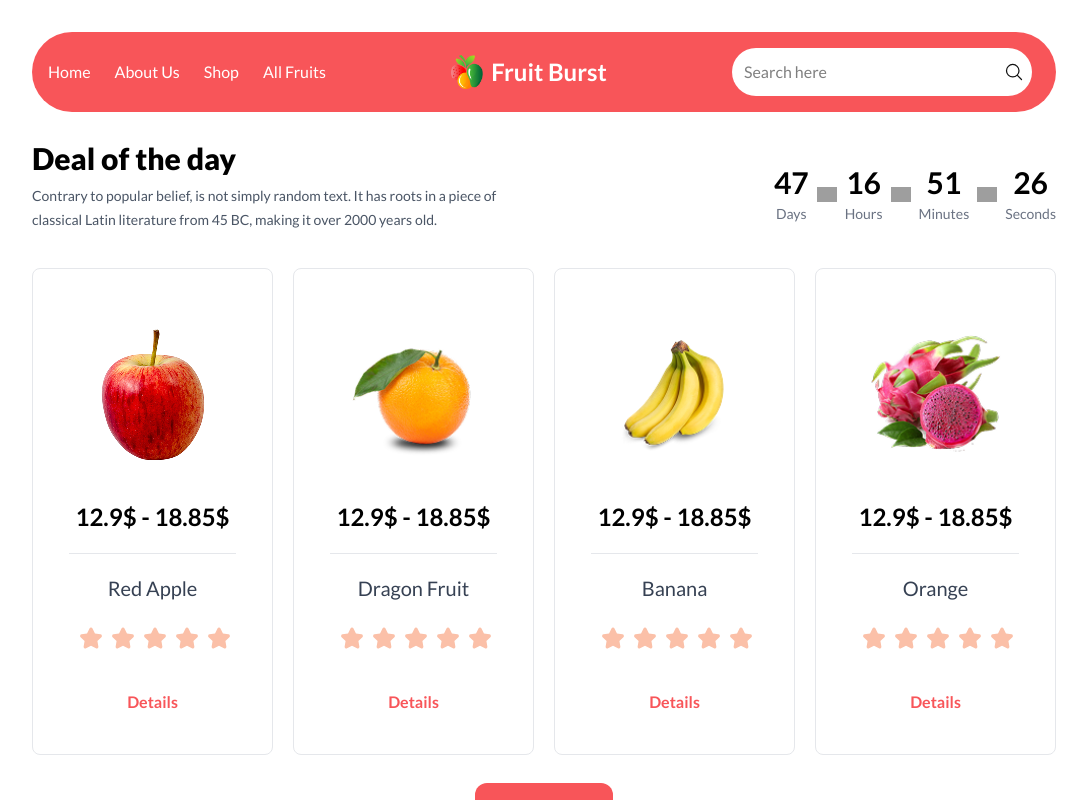
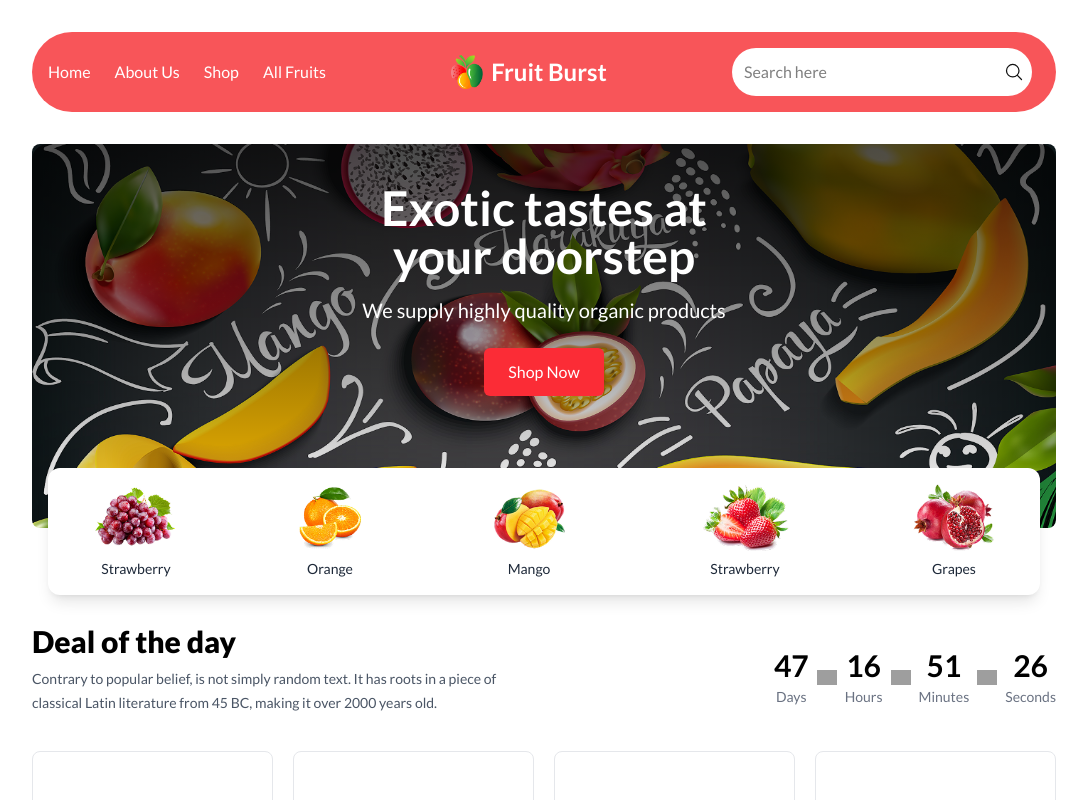
Before and after one commit to dinh2350/nextjs-fruit, a Next.js app: page / in a window 1280 px wide. Shown: the top 800 px of the page, without its empty margins (96-1183 px from the left). Built offline with nearby package versions, Linux system fonts and the light colour scheme; grey boxes are pictures that could not be loaded.

Commit message:
split component

```diff
--- /dev/null
+++ b/src/app/components/Fruit.tsx
@@ -0,0 +1,16 @@
+import { IFruitCatergory } from "types/type";
+
+interface IFruitItem {
+  fruitItem: IFruitCatergory;
+}
+const Fruit = ({ fruitItem }: IFruitItem) => {
+  const { name, imageUrl } = fruitItem;
+  return (
+    <div className="flex flex-col items-center ">
+      <img src={imageUrl} className="w-[60%]" alt="Grapes" />
+      <span className="mt-2 text-sm text-gray-800">{name}</span>
+    </div>
+  );
+};
+
+export default Fruit;
--- /dev/null
+++ b/src/app/components/FruitList.tsx
@@ -0,0 +1,20 @@
+import Fruit from "app/components/Fruit";
+import { IFruitCatergory } from "types/type";
+
+interface FruitListProps {
+  categories: IFruitCatergory[];
+}
+const FruitList = ({ categories }: FruitListProps) => {
+  const renderFruitList = (categories: IFruitCatergory[]) =>
+    categories.map((item) => <Fruit key={item.id} fruitItem={item} />);
+
+  return (
+    <div className="relative hidden md:block -mt-15 z-20 max-w-5xl mx-auto px-4">
+      <div className="bg-white rounded-xl shadow-lg p-4 flex items-center justify-between gap-4 overflow-x-auto">
+        {renderFruitList(categories)}
+      </div>
+    </div>
+  );
+};
+
+export default FruitList;
--- a/src/app/components/banner.tsx
+++ b/src/app/components/banner.tsx
@@ -1,4 +1,8 @@
+import FruitList from "app/components/FruitList";
+import data from "data.json";
+
 const Banner = () => {
+  const { banner, categories } = data;
   return (
     <div>
       <div
@@ -6,26 +10,23 @@ const Banner = () => {
         className="relative mt-8 w-full"
         data-carousel="slide"
       >
-        <div className="absolute z-10 bg-gradient-to-b from-black/60 via-black/40 to-transparent w-full h-full rounded-2xl"></div>
-
         <div className="relative overflow-hidden rounded-lg h-56 md:h-96 w-full ">
-          <div className="duration-700 ease-in-out " data-carousel-item>
+          <div className="absolute z-10 bg-gradient-to-b from-black/70 via-black/40 to-transparent w-full h-full rounded-2xl"></div>
+          <div className="duration-700 ease-in-out ">
             <img
-              src="/images/carousel/banner.png"
+              src={banner.backgroundImages}
               className="absolute z-0 w-full h-full object-center -translate-x-1/2 -translate-y-1/2 top-1/2 left-1/2"
               alt="..."
             />
           </div>
         </div>
 
-        <div className="absolute w-full -translate-x-1/2 -translate-y-1/2 top-1/2 left-1/2 z-10 text-white ">
-          <h1 className=" md:text-5xl font-bold text-center text-xl">
-            Exotic tastes at your
-            <br />
-            doorstep
+        <div className="absolute w-full top-10 z-10 text-white ">
+          <h1 className=" md:text-5xl text-xl font-bold text-center lg:w-[40%] mx-auto">
+            {banner.title}
           </h1>
           <p className="mt-4 text-sm md:text-xl text-center">
-            We supply highly quality organic products
+            {banner.subTitle}
           </p>
           <div className="flex justify-center">
             <button className=" mt-6 bg-red-500 hover:bg-red-600 text-white px-6 py-3 rounded-md cursor-pointer">
@@ -34,86 +35,7 @@ const Banner = () => {
           </div>
         </div>
 
-        <button
-          type="button"
-          className="absolute px-2 top-1/2 left-0 start-0 z-30 flex items-center justify-center cursor-pointer group focus:outline-none"
-          data-carousel-prev
-        >
-          <span className="inline-flex items-center justify-center w-7 h-7 md:w-10 md:h-10 rounded-full bg-neutral-800 hover:bg-neutral-600">
-            <svg
-              className="w-2 h-2 md:w-3 md:h-3 text-white rtl:rotate-180"
-              aria-hidden="true"
-              xmlns="http://www.w3.org/2000/svg"
-              fill="none"
-              viewBox="0 0 6 10"
-            >
-              <path
-                stroke="currentColor"
-                stroke-linecap="round"
-                stroke-linejoin="round"
-                stroke-width="2"
-                d="M5 1 1 5l4 4"
-              />
-            </svg>
-            <span className="sr-only">Previous</span>
-          </span>
-        </button>
-        <button
-          type="button"
-          className="absolute top-1/2 right-0 end-0 z-30 flex items-center justify-center px-2 cursor-pointer group focus:outline-none"
-          data-carousel-next
-        >
-          <span className="inline-flex items-center justify-center w-7 h-7 md:w-10 md:h-10 rounded-full bg-neutral-800 hover:bg-neutral-600">
-            <svg
-              className="w-2 h-2 md:w-3 md:h-3 text-white :rotate-180"
-              aria-hidden="true"
-              xmlns="http://www.w3.org/2000/svg"
-              fill="none"
-              viewBox="0 0 6 10"
-            >
-              <path
-                stroke="currentColor"
-                stroke-linecap="round"
-                stroke-linejoin="round"
-                stroke-width="2"
-                d="m1 9 4-4-4-4"
-              />
-            </svg>
-            <span className="sr-only">Next</span>
-          </span>
-        </button>
-      </div>
-      <div className="relative hidden md:block -mt-10 z-20 max-w-5xl mx-auto px-4">
-        <div className="bg-white rounded-xl shadow-lg p-4 flex items-center justify-between gap-4 overflow-x-auto">
-          <div className="flex flex-col items-center ">
-            <img
-              src="/images/strawberry.png"
-              className="w-[60%]"
-              alt="Grapes"
-            />
-            <span className="mt-2 text-sm text-gray-800">Strawberry</span>
-          </div>
-          <div className="flex flex-col items-center ">
-            <img src="/images/orange.png" className="w-[60%]" alt="Orange" />
-            <span className="mt-2 text-sm text-gray-800">Orange</span>
-          </div>
-          <div className="flex flex-col items-center ">
-            <img src="/images/mango.png" className="w-[60%]" alt="Mango" />
-            <span className="mt-2 text-sm text-gray-800">Mango</span>
-          </div>
-          <div className="flex flex-col items-center ">
-            <img
-              src="/images/strawberry-2.png"
-              className="w-[60%]"
-              alt="Strawberry"
-            />
-            <span className="mt-2 text-sm text-gray-800">Strawberry</span>
-          </div>
-          <div className="flex flex-col items-center ">
-            <img src="/images/mango-2.png" className="w-[60%]" alt="Mango" />
-            <span className="mt-2 text-sm text-gray-800">Mango</span>
-          </div>
-        </div>
+        <FruitList categories={categories} />
       </div>
     </div>
   );
--- a/src/app/layout.tsx
+++ b/src/app/layout.tsx
@@ -1,3 +1,4 @@
+import Banner from "app/components/banner";
 import DealOfTheDay from "app/components/DealOfTheDay";
 import Footer from "app/components/footer";
 import Header from "app/components/header";
@@ -27,6 +28,7 @@ export default function RootLayout({
       <body className={lato.className}>
         <div className="w-[80%] mx-auto">
           <Header />
+          <Banner />
           {children}
           <DealOfTheDay />
           <MeetTheTeam />
--- a/src/types/type.tsx
+++ b/src/types/type.tsx
@@ -26,3 +26,9 @@ export interface IReason {
   description: string;
   iconUrl: string;
 }
+
+export interface IFruitCatergory {
+  id: number;
+  name: string;
+  imageUrl: string;
+}
```
